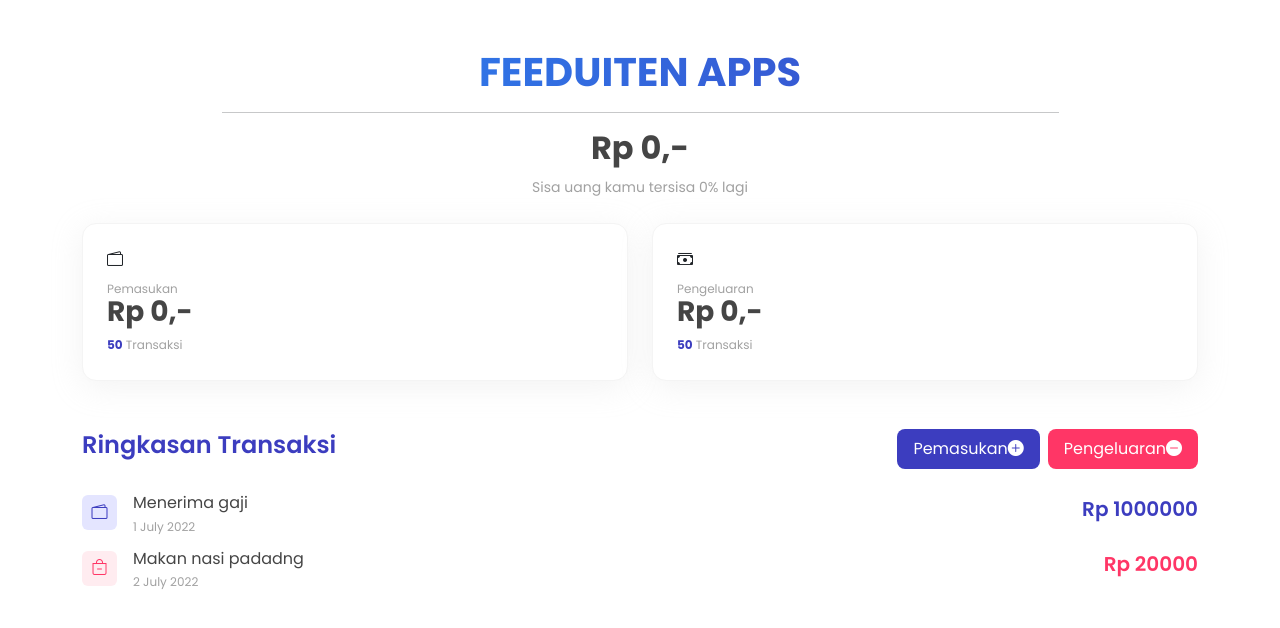
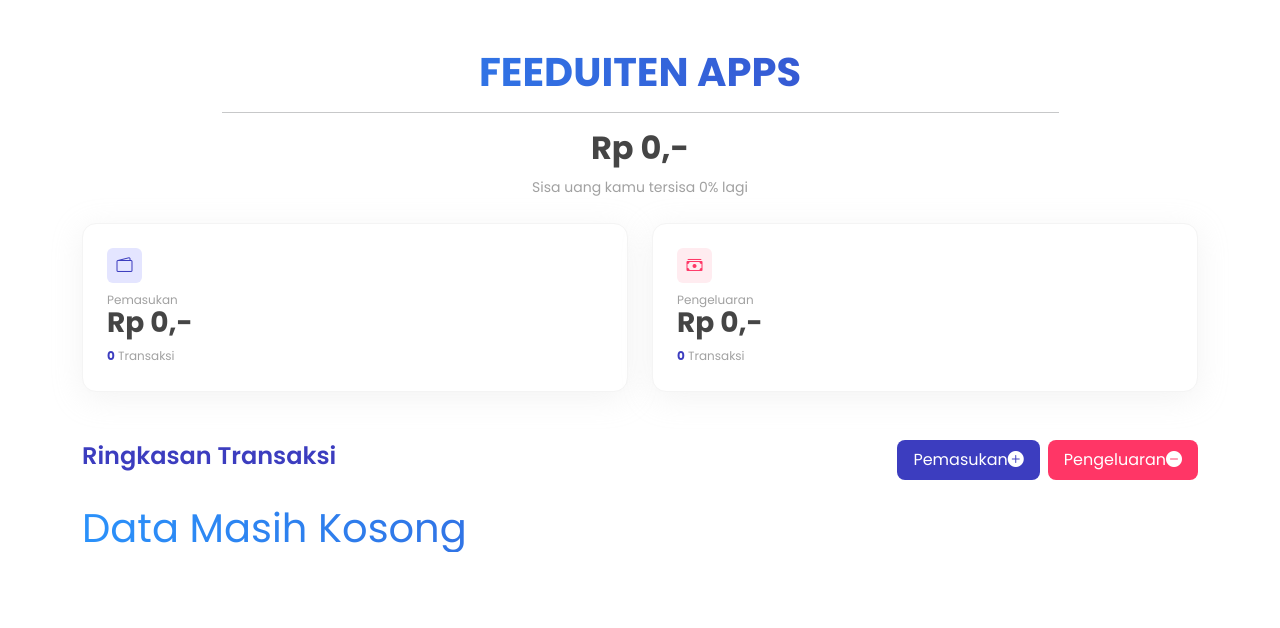
Before and after one commit to setyawannn/feeduiten-react, a React (Create React App) app: page / in a window 1280 px wide. Shown: the top 628 px of the page. Built offline with nearby package versions, Linux system fonts and the light colour scheme.

Commit message:
add transaction logic

```diff
--- a/src/App.js
+++ b/src/App.js
@@ -1,7 +1,6 @@
 import './App.css';
 import React from 'react';
-import Button from 'react-bootstrap/Button';
-import Modal from 'react-bootstrap/Modal';
+import ModalCreate from './components/ModalCreate';
 
 class App extends React.Component {
   constructor() {
@@ -14,22 +13,65 @@ class App extends React.Component {
       pengeluaranUang: 0,
       transaksiIN: 0,
       transaksiOUT: 0,
-      summary: [
-        {
-          deskripsi: "Menerima gaji",
-          tanggal: '1 July 2022',
-          nominal: 1000000,
-          kategori: 'IN',
-        },
-        {
-          deskripsi: "Makan nasi padadng",
-          tanggal: '2 July 2022',
-          nominal: 20000,
-          kategori: 'OUT',
-        },
-      ],
+      summary: [],
     }
 
+    this.tambahItem = this.tambahItem.bind(this)
+    this.fnHitung = this.fnHitung.bind(this)
+  }
+
+  tambahItem(objek) {
+    let newData = [...this.state.summary, objek]
+
+    let dataUangIN = newData.filter((item) => item.kategori === 'IN')
+    let nominalUangIN = dataUangIN.map((item) => item.nominal)
+    let jumlahUangIN = nominalUangIN.reduce((total, num) => total + num, 0)
+
+    let dataUangOUT = newData.filter((item) => item.kategori === 'OUT')
+    let nominalUangOUT = dataUangOUT.map((item) => item.nominal)
+    let jumlahUangOUT = nominalUangOUT.reduce((total, num) => total + num, 0)
+
+    this.setState({
+      pemasukanUang: jumlahUangIN,
+      transaksiIN: nominalUangIN.length,
+      pengeluaranUang: jumlahUangOUT,
+      transaksiOUT: nominalUangOUT.length,
+      sisaUang: jumlahUangIN - jumlahUangOUT,
+      persentasiUang: (jumlahUangIN - jumlahUangOUT) / jumlahUangIN * 100,
+      summary: newData,
+    })
+
+
+
+
+  }
+
+  fnHitung() {
+    let dataUangIN = this.state.summary.filter((item) => item.kategori === 'IN')
+    let nominalUangIN = dataUangIN.map((item) => item.nominal)
+    let jumlahUangIN = nominalUangIN.reduce((total, num) => total + num)
+
+    let dataUangOUT = this.state.summary.filter((item) => item.kategori === 'OUT')
+    let nominalUangOUT = dataUangOUT.map((item) => item.nominal)
+    let jumlahUangOUT = nominalUangOUT.reduce((total, num) => total + num)
+
+    this.setState({
+      pemasukanUang: jumlahUangIN,
+      transaksiIN: nominalUangIN.length,
+      pengeluaranUang: jumlahUangOUT,
+      transaksiOUT: nominalUangOUT.length,
+      sisaUang: jumlahUangIN - jumlahUangOUT,
+      persentasiUang: (jumlahUangIN - jumlahUangOUT) / jumlahUangIN * 100,
+
+    })
+  }
+
+
+  componentDidMount() {
+    if (this.state.summary.length < 1) {
+    } else {
+      this.fnHitung()
+    }
   }
 
   render() {
@@ -48,25 +90,25 @@ class App extends React.Component {
           <div className='row mt-4'>
             <div className='col-6'>
               <div className='card-wrapper p-4'>
-                <div className='icon-wrapper mb-1'>
+                <div className='icon-wrapper-in mb-1'>
                   <i className="bi bi-wallet2"></i>
                 </div>
                 <span className='title-sm'>Pemasukan</span>
                 <h3 className='fw-bold'>Rp {this.state.pemasukanUang},-</h3>
                 <div>
-                  <span className='title-sm text-ungu fw-bold'>50</span><span className='title-sm'> Transaksi</span>
+                  <span className='title-sm text-ungu fw-bold'>{this.state.transaksiIN}</span><span className='title-sm'> Transaksi</span>
                 </div>
               </div>
             </div>
             <div className='col-6'>
               <div className='card-wrapper p-4'>
-                <div className='icon-wrapper mb-1'>
+                <div className='icon-wrapper-out mb-1'>
                   <i className="bi bi-cash-stack"></i>
                 </div>
                 <span className='title-sm'>Pengeluaran</span>
                 <h3 className='fw-bold'>Rp {this.state.pengeluaranUang},-</h3>
                 <div>
-                  <span className='title-sm text-ungu fw-bold'>50</span><span className='title-sm'> Transaksi</span>
+                  <span className='title-sm text-ungu fw-bold'>{this.state.transaksiOUT}</span><span className='title-sm'> Transaksi</span>
                 </div>
               </div>
             </div>
@@ -76,13 +118,14 @@ class App extends React.Component {
             <div className='col-12 d-flex justify-content-between align-items-center'>
               <h4>Ringkasan Transaksi</h4>
               <div className='button-wrapper d-flex'>
-                <ModalCreate variant="button btn-ungu px-3 py-2 me-2" text="Pemasukan" icon="bi bi-plus-circle-fill" modalHeading="Tambahkan Pemasukan" />
-                <ModalCreate variant="button btn-pink px-3 py-2" text="Pengeluaran" icon="bi bi-dash-circle-fill" modalHeading="Tambahkan Pengeluaran" />
+                <ModalCreate action={this.tambahItem} kategori="IN" variant="button btn-ungu px-3 py-2 me-2" text="Pemasukan" icon="bi bi-plus-circle-fill" modalHeading="Tambahkan Pemasukan" />
+                <ModalCreate action={this.tambahItem} kategori="OUT" variant="button btn-pink px-3 py-2" text="Pengeluaran" icon="bi bi-dash-circle-fill" modalHeading="Tambahkan Pengeluaran" />
               </div>
             </div>
           </div>
 
           <div className='row mt-4'>
+            {this.state.summary.length < 1 && <Alert />}
             {this.state.summary.map((sum, index) => {
               return (
                 <div key={index} className='col-12 mb-3 d-flex justify-content-between align-items-center'>
@@ -108,99 +151,19 @@ class App extends React.Component {
   }
 }
 
-class ModalCreate extends React.Component {
 
-  constructor() {
-    super();
-    this.state = {
-      show: false,
-      deskripsi: '',
-      nominal: 0,
-      tanggal: '',
-    }
-
-    this.handleClose = this.handleClose.bind(this);
-    this.handleShow = this.handleShow.bind(this);
-    this.handleChange = this.handleChange.bind(this);
-
-  }
-
-  handleClose() {
-    this.setState({
-      show: false,
-    })
-  }
-
-  handleShow() {
-    this.setState({
-      show: true,
-    })
-  }
-
-  handleChange(evt) {
-    const inputan = evt.target.name
-    const value = evt.target.value
-    this.setState({
-      [inputan]: value
-    })
-  }
+class Alert extends React.Component {
+  // constructor() {
+  //   super()
+  // }
 
   render() {
     return (
-      <>
-        <button
-          onClick={this.handleShow}
-          className={this.props.variant}>{this.props.text}<i className={this.props.icon}></i>
-        </button>
-
-        <Modal show={this.state.show} onHide={this.handleClose}>
-          <Modal.Header closeButton>
-            <Modal.Title>{this.props.modalHeading}</Modal.Title>
-          </Modal.Header>
-          <Modal.Body>
-            <div className="mb-3">
-              <label className="form-label">Deskripsi</label>
-              <input
-                type="text"
-                className="form-control"
-                placeholder="Masukan deskripsi"
-                name='deskripsi'
-                value={this.state.deskripsi}
-                onChange={this.handleChange}
-              />
-            </div>
-            <div className="mb-3">
-              <label className="form-label">Nominal</label>
-              <input
-                type="number"
-                className="form-control"
-                placeholder="Masukan nominal"
-                name='nominal'
-                value={this.state.nominal}
-                onChange={this.handleChange}
-              />
-            </div>
-            <div className="mb-3">
-              <label className="form-label">Tanggal</label>
-              <input
-                type="date"
-                className="form-control"
-                placeholder="Masukan deskripsi"
-                name='tanggal'
-                value={this.state.tanggal}
-                onChange={this.handleChange}
-              />
-            </div>
-          </Modal.Body>
-          <Modal.Footer>
-            <Button variant="primary" onClick={this.handleClose}>
-              Save
-            </Button>
-          </Modal.Footer>
-        </Modal>
-      </>
+      <h1>Data Masih Kosong</h1>
     )
   }
+
 }
 
+
 export default App;
--- /dev/null
+++ b/src/components/ModalCreate.js
@@ -0,0 +1,125 @@
+import React from "react";
+import Modal from 'react-bootstrap/Modal';
+
+class ModalCreate extends React.Component {
+
+  constructor() {
+    super();
+    this.state = {
+      show: false,
+      deskripsi: '',
+      nominal: 0,
+      tanggal: '',
+      kategori: '',
+    }
+
+    this.handleClose = this.handleClose.bind(this);
+    this.handleShow = this.handleShow.bind(this);
+    this.handleChange = this.handleChange.bind(this);
+    this.tambahItem = this.tambahItem.bind(this);
+
+  }
+
+  handleClose() {
+    this.setState({
+      show: false,
+    })
+  }
+
+  handleShow() {
+    this.setState({
+      show: true,
+      kategori: this.props.kategori,
+    })
+  }
+
+  handleChange(evt) {
+    const inputan = evt.target.name
+    const value = evt.target.value
+    this.setState({
+      [inputan]: value
+    })
+  }
+
+  tambahItem() {
+    const Data = {
+      deskripsi: this.state.deskripsi,
+      nominal: parseInt(this.state.nominal),
+      tanggal: this.state.tanggal,
+      kategori: this.state.kategori,
+    }
+
+    const fnTambahItem = this.props.action
+    fnTambahItem(Data)
+    this.setState({
+      show: false,
+    })
+  }
+
+  render() {
+    return (
+      <>
+        <button
+          onClick={this.handleShow}
+          className={this.props.variant}>{this.props.text}<i className={this.props.icon}></i>
+        </button>
+
+        <Modal show={this.state.show} onHide={this.handleClose}>
+          <Modal.Header closeButton>
+            <Modal.Title>{this.props.modalHeading}</Modal.Title>
+          </Modal.Header>
+          <Modal.Body>
+            <div className="mb-3">
+              <label className="form-label">Deskripsi</label>
+              <input
+                type="text"
+                className="form-control"
+                placeholder="Masukan deskripsi"
+                name='deskripsi'
+                value={this.state.deskripsi}
+                onChange={this.handleChange}
+              />
+            </div>
+            <div className="mb-3">
+              <label className="form-label">Nominal</label>
+              <input
+                type="number"
+                className="form-control"
+                placeholder="Masukan nominal"
+                name='nominal'
+                value={this.state.nominal}
+                onChange={this.handleChange}
+              />
+            </div>
+            <div className="mb-3">
+              <label className="form-label">Tanggal</label>
+              <input
+                type="date"
+                className="form-control"
+                placeholder="Masukan deskripsi"
+                name='tanggal'
+                value={this.state.tanggal}
+                onChange={this.handleChange}
+              />
+            </div>
+            <input
+              type="hidden"
+              className="form-control"
+              placeholder="Masukan kategori"
+              name='kategori'
+              value={this.state.kategori}
+              onChange={this.handleChange}
+            />
+          </Modal.Body>
+          <Modal.Footer>
+            <button className={this.props.variant} onClick={this.tambahItem}>
+              Save
+            </button>
+          </Modal.Footer>
+        </Modal>
+      </>
+    )
+  }
+}
+
+export default ModalCreate;
```
